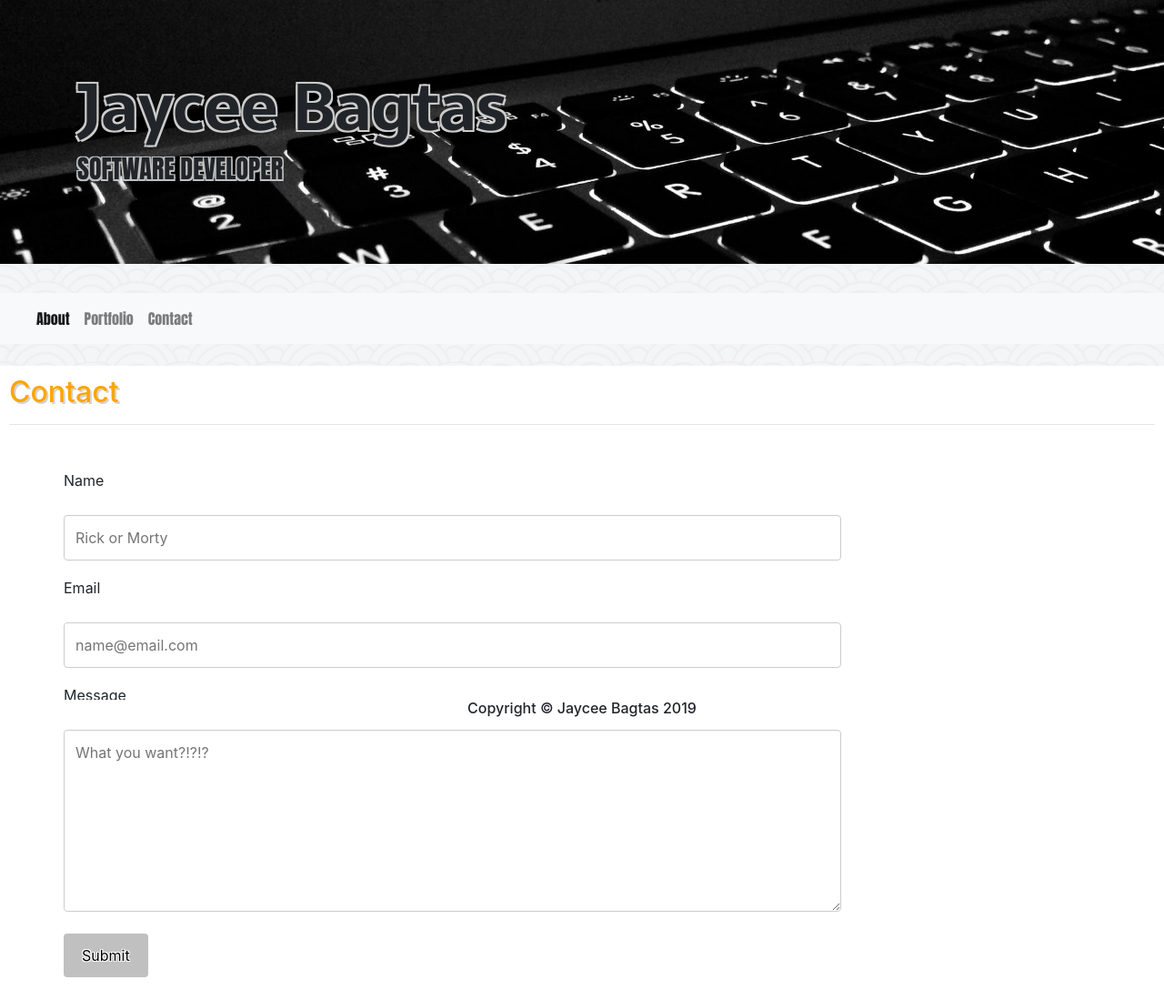
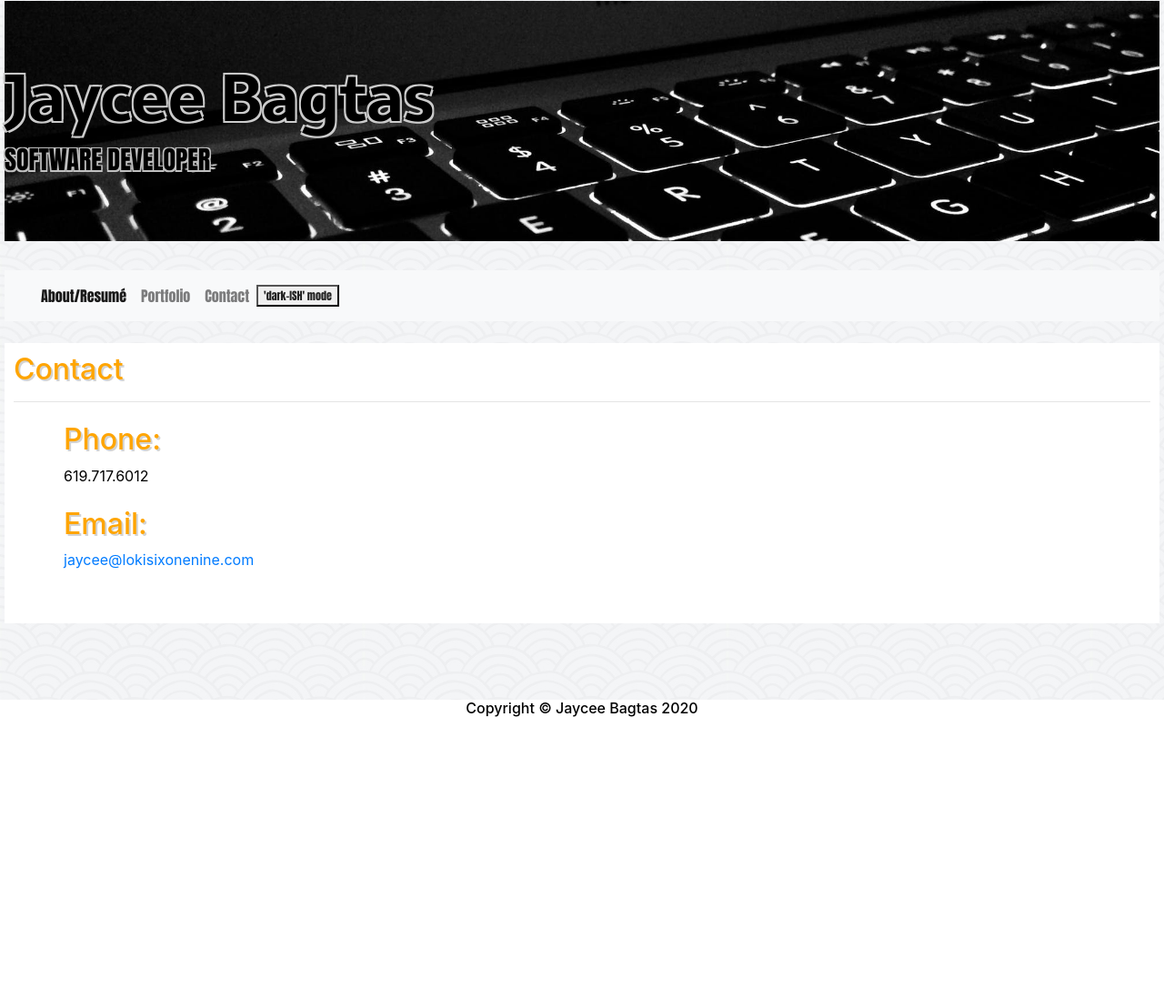
Before and after one commit to lokisixonenine/lokisixonenine.github.io, a plain HTML site: page contact.html in a window 1280 px wide. Shown: the part 4-1103 px from the top of the page at 91% size. After the commit the page ends 800 px from the top, so only its background shows below. Drawn offline with nearby package versions, Linux system fonts and the light colour scheme; a web font is replaced by a local one.

Commit message:
Made changes based on Homework

```diff
--- a/assets/css/style.css
+++ b/assets/css/style.css
@@ -1,7 +1,3 @@
-h2 {
-  color: orange;
-  text-shadow: 2px 2px lightgray;
-}
 
 h1 {
   font-family: 'Sarala', sans-serif;
@@ -12,7 +8,14 @@ h1 {
   position: relative;
 }
 
+h2 {
+  color: orange;
+  text-shadow: 2px 2px lightgray;
+}
+
 body {
+  padding: 5px;
+  color: black;
   background-image: url(/assets/images/seigaiha.jpg);
 }
 
@@ -53,15 +56,6 @@ body {
   color: black;
 }
 
-.centered {
-  position: absolute;
-  top: 50%;
-  left: 50%;
-  transform: translate(-50%, -50%);
-  background-color: white;
-  padding: 10px;
-  width: 100%;
-}
 
 .navbar {
   font-family: 'Anton', sans-serif;
@@ -76,58 +70,12 @@ footer {
   text-align: center;
 }
 
-#submit {
-  background-color: silver;
-  text-shadow: -1px -1px 0 #fff,
-    1px -1px 0 #fff,
-    -1px 1px 0 #fff,
-    1px 1px 0 #fff;
-  position: relative;
-}
-
-[class*="col-"] {
-  width: 100%;
-}
-
 .col-75 {
   float: left;
   width: 75%;
   margin-top: 6px;
 }
 
-
-input[type=text],
-select,
-textarea {
-  width: 100%;
-  padding: 12px;
-  border: 1px solid #ccc;
-  border-radius: 4px;
-  resize: vertical;
-}
-
-label {
-  padding: 12px 12px 12px 0;
-  display: inline-block;
-}
-
-input[type=submit] {
-  background-color: white;
-  color: black;
-  padding: 12px 20px;
-  border: none;
-  border-radius: 4px;
-  cursor: pointer;
-  float: right;
-}
-
-input[type=submit]:hover {
-  background-color: white;
-}
-
-.container {
-  padding: 15px;
-}
 
 .col-25 {
   float: left;
@@ -146,6 +94,43 @@ input[type=submit]:hover {
   background-size: cover;
 }
 
+.btn-primary {
+  background-color: black;
+}
+
+.btn-primary:hover {
+  background-color: gray;
+  box-shadow: 0 12px 16px 0 rgba(0, 0, 0, 0.24),
+  0 12px 50px 0 rgba(0, 0, 0, 0.19);
+}
+
+.dark-mode {
+  background-image: url(/assets/images/seigaiha-inverted.png);
+  background-color: black;
+}
+
+.dark-mode div {
+  color: silver;
+  background-color: rgba(85, 85, 85, 85);
+}
+
+
+.dark-mode h1 {
+  color: black;
+}
+
+.dark-mode h3 {
+  color: black;
+}
+
+.dark-mode .navbar {
+  background-color: rgba(85, 85, 85, 85);
+}
+
+button {
+  font-size: 12px;
+}
+
 @media screen and (max-width: 600px) {
 
   .col-25,
--- a/contact.html
+++ b/contact.html
@@ -24,12 +24,11 @@
   <title>Jaycee Bagtas Developer Portfolio</title>
 
 <div class="jumbotron jumbotron-fluid jumboHeaderImg">
-  <div class="container">
-    <h1 class="display-3">Jaycee Bagtas</h1>
-    <h3 id="h3Outline">SOFTWARE DEVELOPER</h3>
-  </div>
+  <class="container", class="darkContainer">
+    <h1 class="display-3"> Jaycee Bagtas</h1>
+    <h3 id="h3Outline"> SOFTWARE DEVELOPER</h3>
+
 </div>
-
 </head>
 
 <body>
@@ -45,7 +44,7 @@
     <div class="collapse navbar-collapse" id="navbarNav">
       <ul class="navbar-nav">
         <li class="nav-item active">
-          <a class="nav-link" href="index.html">About<span class="sr-only">(current)</span></a>
+          <a class="nav-link" href="index.html">About/Resumé<span class="sr-only">(current)</span></a>
         </li>
         <li class="nav-item">
           <a class="nav-link" href="portfolio.html">Portfolio</a>
@@ -53,6 +52,9 @@
         <li class="nav-item">
           <a class="nav-link" href="contact.html">Contact</a>
         </li>
+      </ul>
+      </li>
+      <button onclick="myFunction()">'dark-ISH' mode</button>
       </ul>
     </div>
   </nav>
@@ -65,43 +67,42 @@
     <hr class="hr.new1">
     </hr>
 
-<div class="container">
-    <div class="row">
-      <div class="col-75">
-        <label for="name">Name</label>
+    <div class="container">
+      <div class="row">
+        <div class="col-25">
+          <h2>Phone:</h2>
+          <p>619.717.6012</p>
+        </div>
+
       </div>
-      <div class="col-75">
-        <input type="text" id="name" name="firstname" placeholder="Rick or Morty">
+      <div class="row">
+        <div class="col-25">
+          <h2>Email:</h2> <a href="mailto:jaycee.bagtas@gmail.com">jaycee@lokisixonenine.com</a>
+          <br />
+          <br />
+          <br />
+        </div>
+        <div class="col-75">
+
+        </div>
       </div>
+
     </div>
-    <div class="row">
-      <div class="col-75">
-        <label for="email">Email</label>
-      </div>
-      <div class="col-75">
-        <input type="text" id="name" name="firstname" placeholder="name@email.com">
-      </div>
-    </div>
-    <div class="row">
-      <div class="col-75">
-        <label for="message">Message</label>
-      </div>
-      <div class="col-75">
-        <textarea id="message" name="message" placeholder="What you want?!?!?" style="height:200px"></textarea>
-      </div>
-    </div><br>
-    <div class="row">
-      <input type="submit" id="submit" value="Submit">
-      </div>
-  </form>
-</div>
 
+  </div>
+  <script type="text/javascript" src="//s7.addthis.com/js/300/addthis_widget.js#pubid=ra-5e3f08f5992517b9"></script>
   <footer>
-    <h6>Copyright &#169; Jaycee Bagtas 2019</h6>
+    <h6>Copyright &#169; Jaycee Bagtas 2020</h6>
     </div>
     </div>
   </footer>
+  <script>
+    function myFunction() {
+      var element = document.body;
+      element.classList.toggle("dark-mode");
 
+    }
+  </script>
 </body>
 
 </html>
```
Also changed, not shown: portfolio.html (+27 -17 lines), assets/images/scheduler.png (added), assets/images/seigaiha-inverted.png (added), assets/images/wireframe.png (added).
